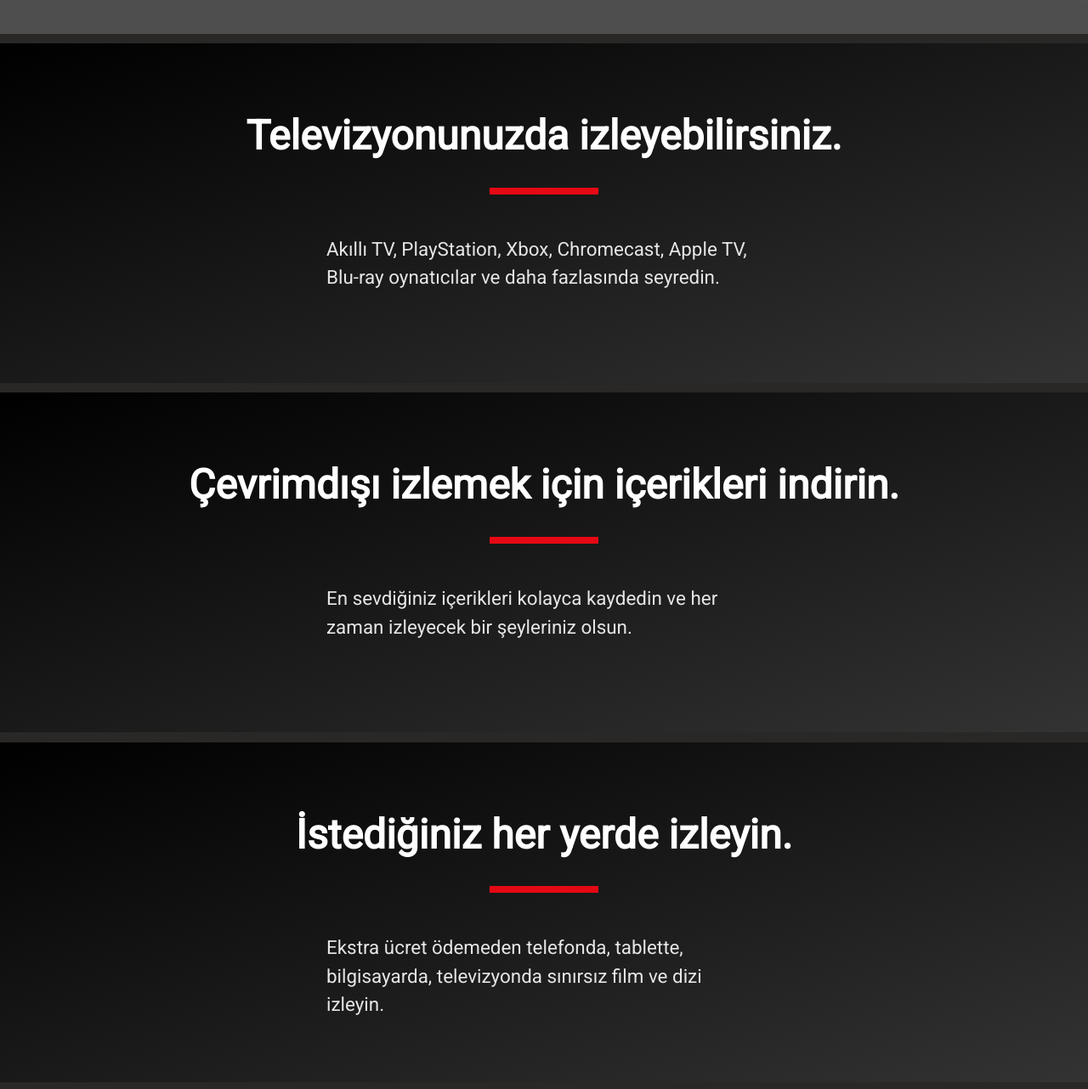
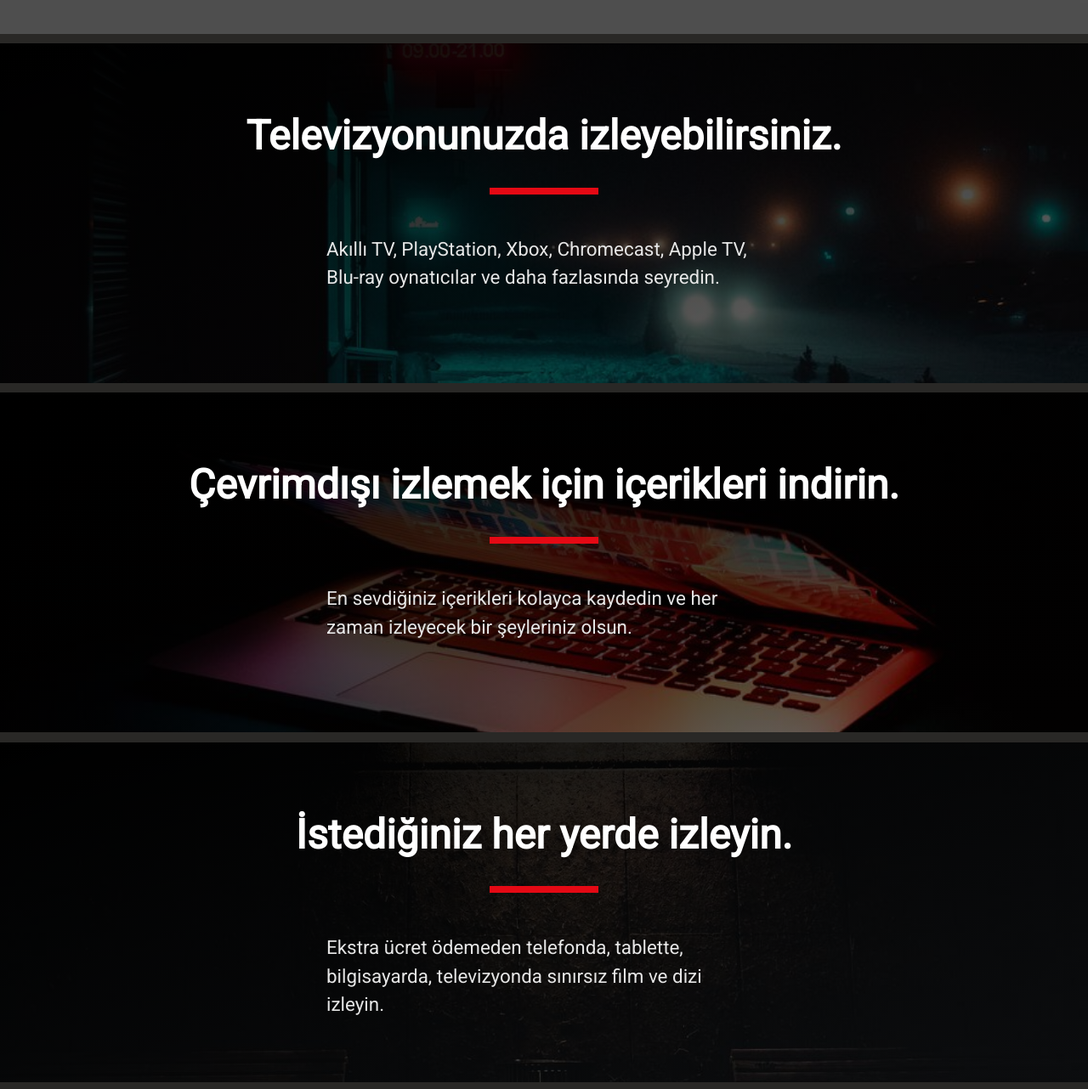
Before and after one commit to musabeytekin/movie-app-v2, a website: page public/index.html in a window 1280 px wide. Shown: the part 760-2042 px from the top of the page at 85% size. Drawn offline with nearby package versions, Linux system fonts and the light colour scheme; grey boxes are pictures that could not be loaded.

Commit message:
added info section

```diff
--- a/public/index.html
+++ b/public/index.html
@@ -67,7 +67,7 @@
 
     <div id="info-boxes">
         <div class="gray-line"></div>
-        <div class="info-box">
+        <div class="info-box info-bg-1">
             <div class="info-box-info">
                 <h2 class="section-title">
                     Televizyonunuzda izleyebilirsiniz.
@@ -81,7 +81,7 @@
             </div>
         </div>
         <div class="gray-line"></div>
-        <div class="info-box">
+        <div class="info-box info-bg-2">
             <div class="info-box-info">
                 <h2 class="section-title">
                     Çevrimdışı izlemek için içerikleri indirin.
@@ -96,7 +96,7 @@
             </div>
         </div>
         <div class="gray-line"></div>
-        <div class="info-box">
+        <div class="info-box info-bg-3">
             <div class="info-box-info">
                 <h2 class="section-title">
                     İstediğiniz her yerde izleyin.
@@ -112,7 +112,7 @@
             </div>
         </div>
         <div class="gray-line"></div>
-        <div class="info-box">
+        <div class="info-box info-bg-4">
             <div class="info-box-info">
                 <h2 class="section-title">
                     Çocuklarınız için profiller oluşturun.
--- a/scss/_styles.scss
+++ b/scss/_styles.scss
@@ -130,15 +130,41 @@
 
 // info-boxes
 
+.info-bg-1 {
+    background: url("../img/artem.jpg");
+    background-repeat: no-repeat;
+    background-position: center;
+    background-size: cover;
+}
+.info-bg-2 {
+    background: url("../img/junior.jpg");
+    background-repeat: no-repeat;
+    background-position: center;
+    background-size: cover;
+}
+.info-bg-3 {
+    background: url("../img/lukas.jpg");
+    background-repeat: no-repeat;
+    background-position: center;
+    background-size: cover;
+}
+.info-bg-4 {
+    background: url("../img/pasaric.jpg");
+    background-repeat: no-repeat;
+    background-position: center;
+    background-size: cover;
+}
+
 #info-boxes {
 
     .info-box {
-        background-image: linear-gradient(to bottom right, #000, #333333);
+        position: relative;
         height: 50vh;
         padding: 5rem 7rem;
 
 
         .info-box-info {
+            position: sticky;
             .section-title {
                 margin-bottom: 2rem;
                 text-align: center;
@@ -153,8 +179,18 @@
                 padding: auto;
             }
         }
+    }
+
+    .info-box::before {
+        content: '';
+        position: absolute;
+        top: 0;
+        left: 0;
+        width: 100%;
+        height: 100%;
+        background: linear-gradient(to bottom right, #000, rgba(3, 1, 1, 0.543));
+    }
 
 
 
-    }
 }
```
Also changed, not shown: public/css/main.css, public/img/artem.jpg (added), public/img/features.jpeg (deleted), public/img/home-bg.jpeg (deleted), public/img/junior.jpg (added), public/img/lukas.jpg (added), public/img/pasaric.jpg (added), 3 other files.
